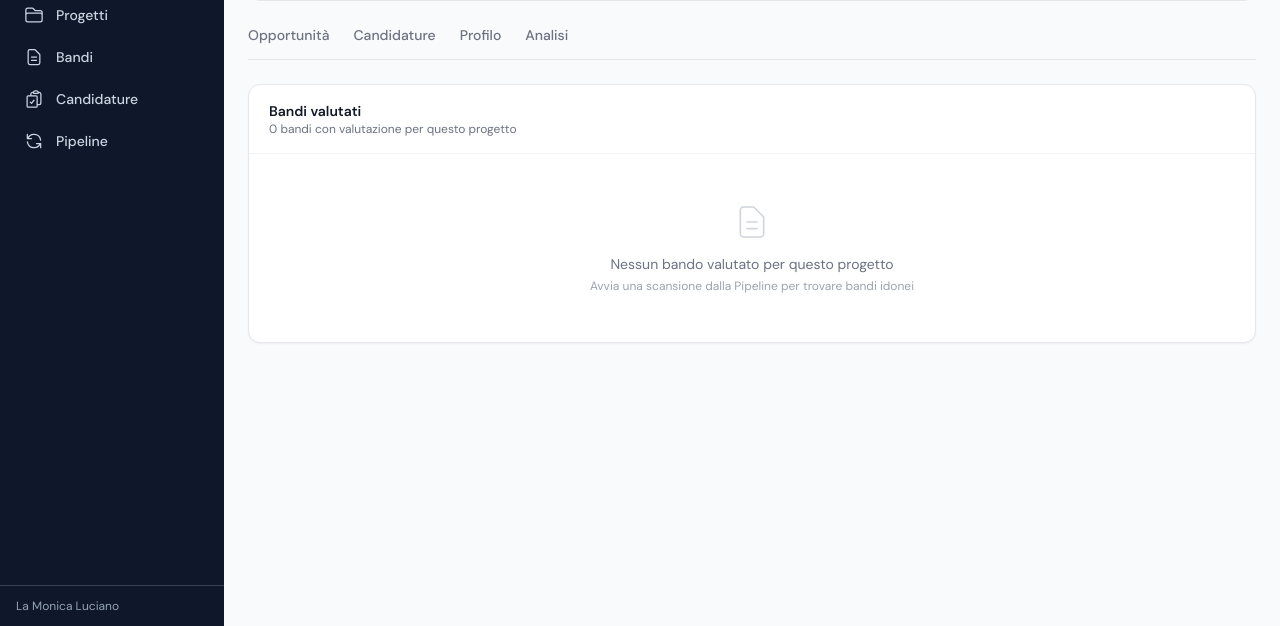
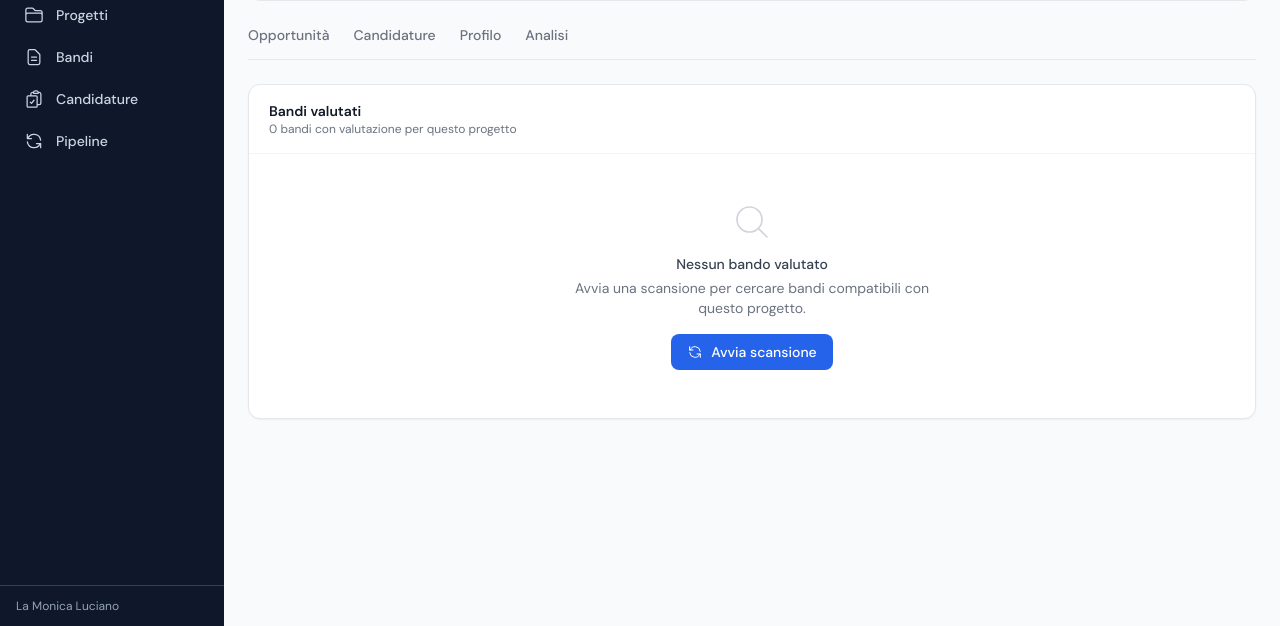
Before and after one commit to LaMonkSansalia/tool-bandi, a FastAPI app: template web/templates/pages/progetto_detail.html in a window 1280 px wide. Shown: the part 174-800 px from the top of the page. Run offline with FastAPI, Linux system fonts and the light colour scheme; the template is opened without the code that fills it, so the values that code supplies are empty; some libraries are stand-ins or nearby versions.

Commit message:
fix: BUG-LOGIC-004 - empty state with CTA in tab Opportunita
Replace plain text empty state with search icon, descriptive text,
and blue "Avvia scansione" button linking to /pipeline.

Co-Authored-By: Claude Opus 4.6 <noreply@anthropic.com>

```diff
--- a/web/templates/partials/progetto_tab_opportunita.html
+++ b/web/templates/partials/progetto_tab_opportunita.html
@@ -68,10 +68,16 @@
     {% else %}
     <div class="px-5 py-12 text-center">
       <svg class="mx-auto w-10 h-10 text-gray-300" fill="none" viewBox="0 0 24 24" stroke-width="1" stroke="currentColor">
-        <path stroke-linecap="round" stroke-linejoin="round" d="M9 12h6m-6 4h6m2 5H7a2 2 0 01-2-2V5a2 2 0 012-2h5.586a1 1 0 01.707.293l5.414 5.414a1 1 0 01.293.707V19a2 2 0 01-2 2z"/>
+        <path stroke-linecap="round" stroke-linejoin="round" d="M21 21l-5.197-5.197m0 0A7.5 7.5 0 105.196 5.196a7.5 7.5 0 0010.607 10.607z"/>
       </svg>
-      <p class="mt-3 text-sm text-gray-500">Nessun bando valutato per questo progetto</p>
-      <p class="mt-1 text-xs text-gray-400">Avvia una scansione dalla Pipeline per trovare bandi idonei</p>
+      <h3 class="mt-3 text-sm font-medium text-gray-700">Nessun bando valutato</h3>
+      <p class="mt-1 text-sm text-gray-500 max-w-sm mx-auto">Avvia una scansione per cercare bandi compatibili con questo progetto.</p>
+      <a href="/pipeline" class="mt-4 inline-flex items-center gap-2 px-4 py-2 text-sm font-medium text-white bg-blue-600 rounded-lg hover:bg-blue-700">
+        <svg class="w-4 h-4" fill="none" viewBox="0 0 24 24" stroke-width="1.5" stroke="currentColor">
+          <path stroke-linecap="round" stroke-linejoin="round" d="M4 4v5h.582m15.356 2A8.001 8.001 0 004.582 9m0 0H9m11 11v-5h-.581m0 0a8.003 8.003 0 01-15.357-2m15.357 2H15"/>
+        </svg>
+        Avvia scansione
+      </a>
     </div>
     {% endif %}
   </div>
```
